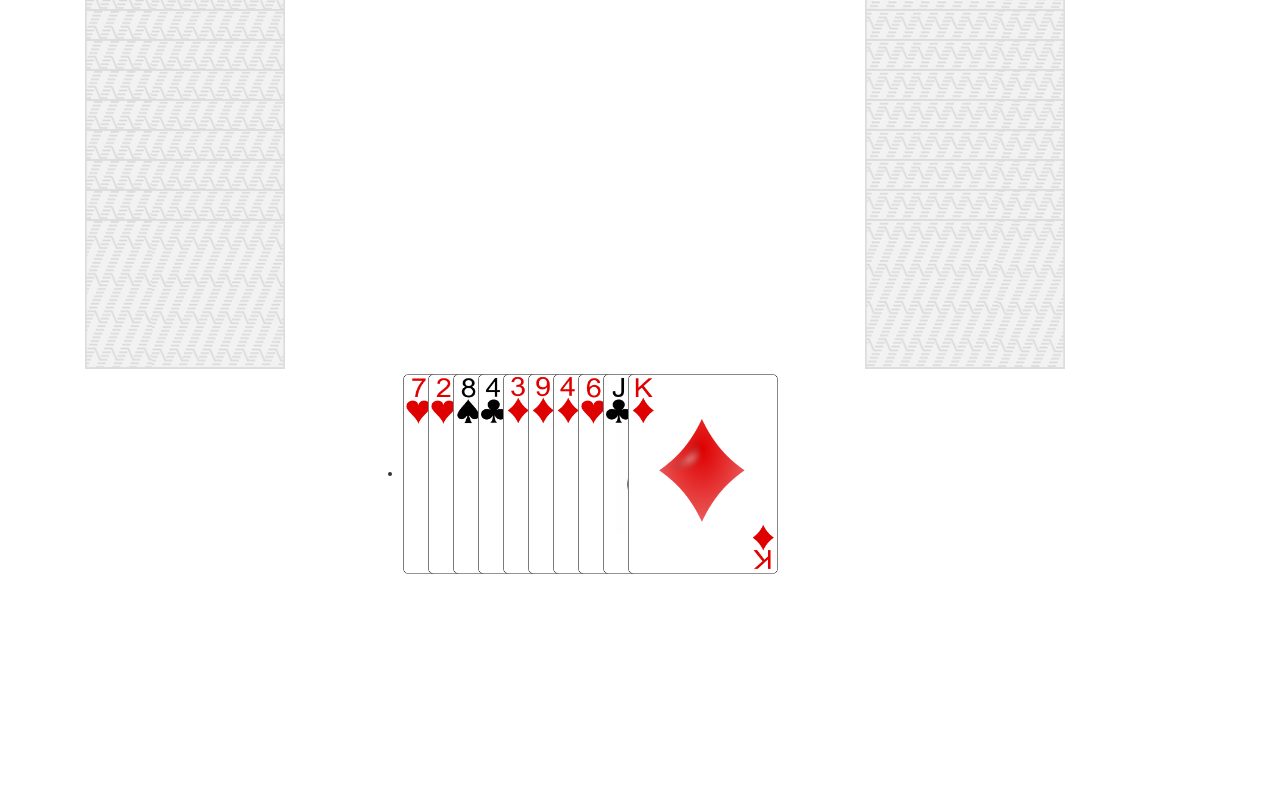
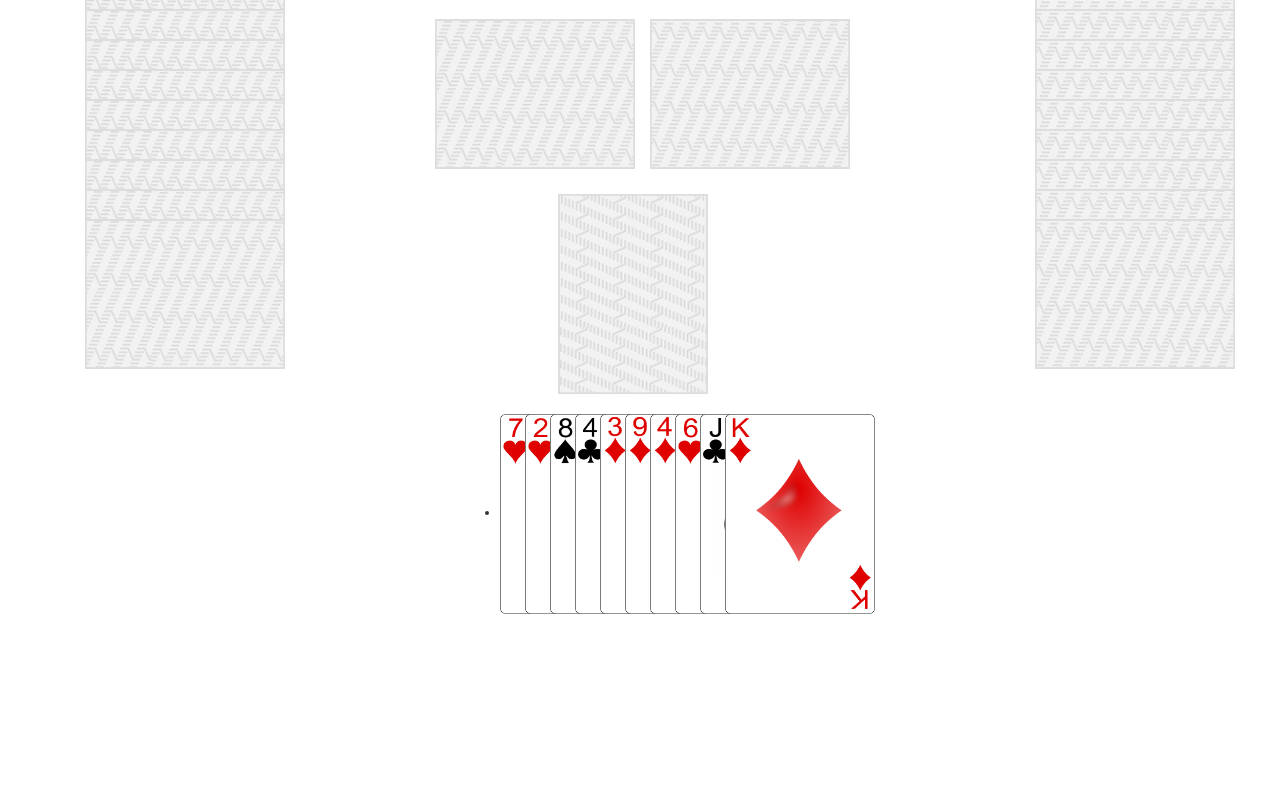
Before and after one commit to kasuboski/sheepshead-webapp, a website: page app/index.html in a window 1280 px wide. Shown: the part 96-886 px from the top of the page. After the commit the page ends 800 px from the top, so only its background shows below. Drawn offline with nearby package versions, Linux system fonts and the light colour scheme; files that its build step writes are made by us from their sources.

Commit message:
added played cards area

```diff
--- a/app/index.html
+++ b/app/index.html
@@ -32,7 +32,7 @@
       <div class="row">
 
         <!-- upper left -->
-        <div class="cards-container-rotated col-md-4">
+        <div class="cards-container-rotated col-md-3">
           <ul>
             <li><img src="images/playingcards/PNG-cards-1.3/back.png" class="card rotated-right"/></li>
             <li><img src="images/playingcards/PNG-cards-1.3/back.png" class="card rotated-right"/></li>
@@ -47,13 +47,29 @@
           </ul>
         </div>
 
-        <div class="col-md-4 text-center">
-          Middle
+        <div id="played-cards" class="col-md-6">
+          <div class="row">
+            <h1 class="text-center">Card Game</h1>
+            <div class="col-md-offset-2 col-md-4">
+              <!-- played card left  -->
+              <img src="images/playingcards/PNG-cards-1.3/back.png" class="card rotated-right"/>
+            </div>
+            <div class="col-md-4">
+              <!-- played card right -->
+              <img src="images/playingcards/PNG-cards-1.3/back.png" class="card rotated-left" style="margin-left: 20px;"/>
+            </div>
+          </div>
+          <div class="row">
+            <div class="col-md-offset-4 col-md-8">
+              <!-- played card bottom -->
+              <img src="images/playingcards/PNG-cards-1.3/back.png" class="card"/>
+            </div>
+          </div>
         </div>
 
         <!-- upper right -->
-        <div class="cards-container-rotated col-md-4">
-          <ul>
+        <div class="cards-container-rotated col-md-3">
+          <ul class="pull-right">
             <li><img src="images/playingcards/PNG-cards-1.3/back.png" class="card rotated-left"/></li>
             <li><img src="images/playingcards/PNG-cards-1.3/back.png" class="card rotated-left"/></li>
             <li><img src="images/playingcards/PNG-cards-1.3/back.png" class="card rotated-left"/></li>
@@ -68,18 +84,9 @@
         </div>
       </div>
       <div class="row">
-        <div class="cards-container col-md-offset-3 col-md-8">
+        <div class="cards-container col-md-offset-4 col-md-4">
           <ul>
-<!--             <li><img src="images/playingcards/PNG-cards-1.3/2_of_clubs.png" class="card"/></li>
-            <li><img src="images/playingcards/PNG-cards-1.3/2_of_clubs.png" class="card"/></li>
-            <li><img src="images/playingcards/PNG-cards-1.3/2_of_clubs.png" class="card"/></li>
-            <li><img src="images/playingcards/PNG-cards-1.3/2_of_clubs.png" class="card"/></li>
-            <li><img src="images/playingcards/PNG-cards-1.3/2_of_clubs.png" class="card"/></li>
-            <li><img src="images/playingcards/PNG-cards-1.3/2_of_clubs.png" class="card"/></li>
-            <li><img src="images/playingcards/PNG-cards-1.3/2_of_clubs.png" class="card"/></li>
-            <li><img src="images/playingcards/PNG-cards-1.3/2_of_clubs.png" class="card"/></li>
-            <li><img src="images/playingcards/PNG-cards-1.3/2_of_clubs.png" class="card"/></li>
-            <li><img src="images/playingcards/PNG-cards-1.3/2_of_clubs.png" class="card"/></li> -->
+            <!-- player's hand is filled in here -->
           </ul>
         </div>
       </div>
--- a/app/styles/main.css
+++ b/app/styles/main.css
@@ -1,3 +1,7 @@
+#played-cards {
+  margin-bottom: 20px;
+}
+
 .card {
   height: 200px;
   width: 150px;
@@ -26,7 +30,7 @@
   transform: rotate(270deg);
 }
 
-.row {
+.cards-container-rotated {
   height: 450px;
 }
 
```
